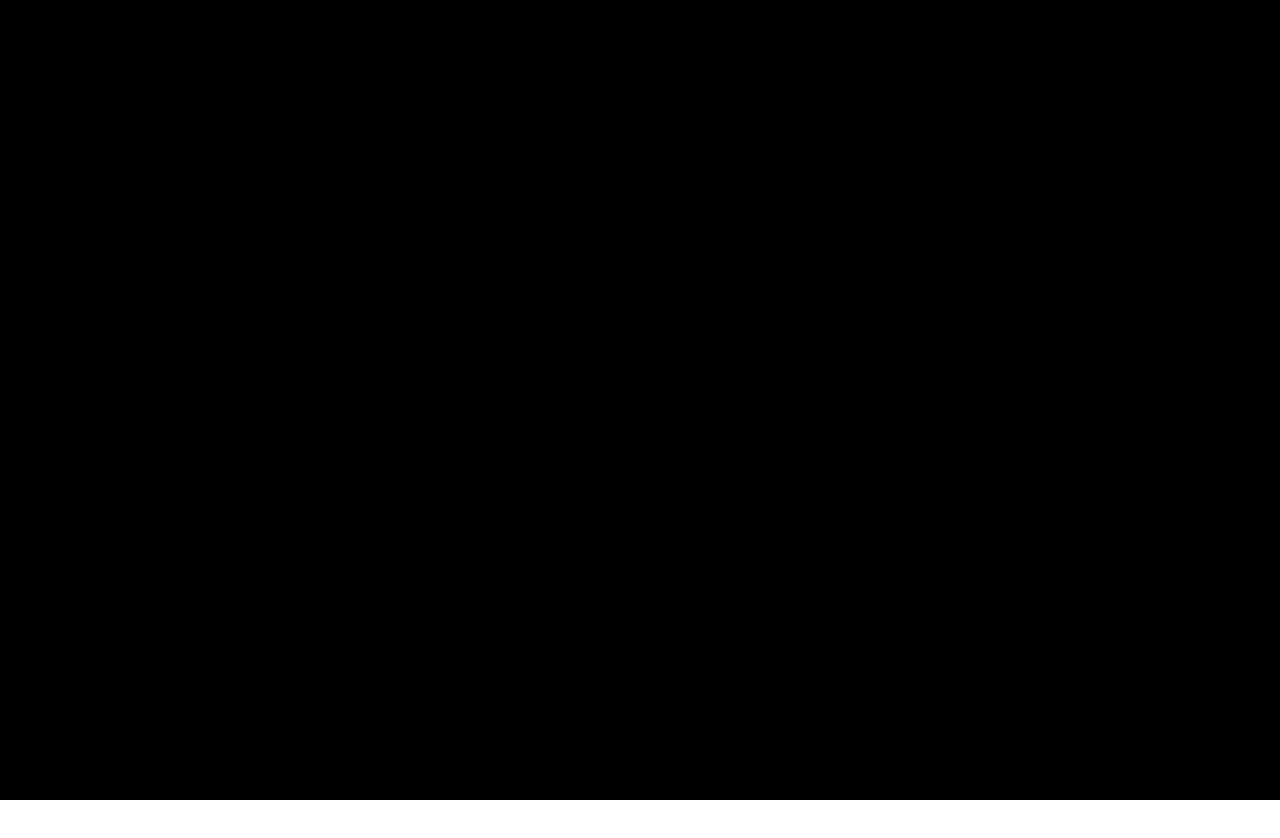
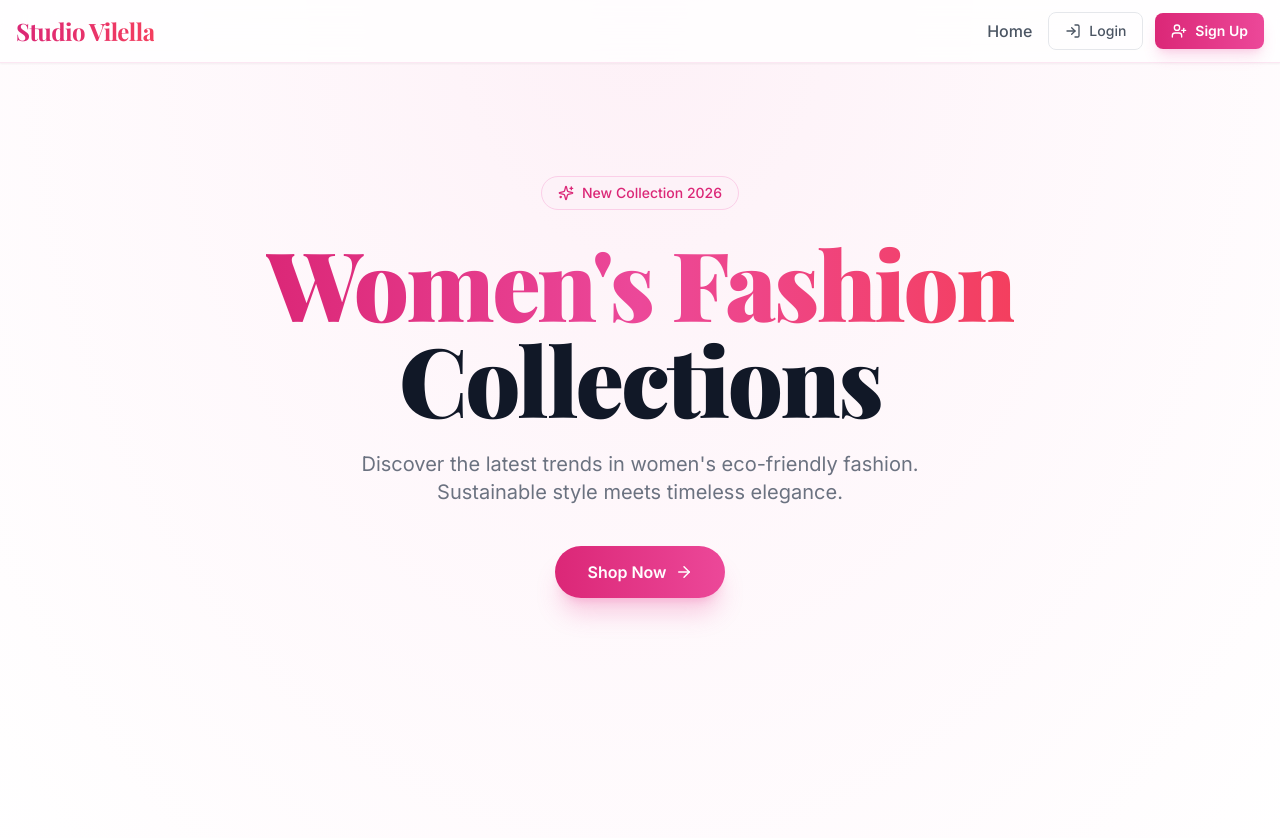
Before and after one commit to LamiTechy/studio-villela, a React (Vite) app in the folder frontend/: page / in a window 1280 px wide. Shown: the top 838 px of the page. Before the commit the page ends 800 px from the top, so only its background shows below. Built offline with nearby package versions, Linux system fonts and the light colour scheme; no server answers.

Commit message:
Enable Navbar and HomePage on root route

```diff
--- a/frontend/src/App.jsx
+++ b/frontend/src/App.jsx
@@ -58,10 +58,10 @@
 				</div>
 			</div>
 
-			<div className='relative z-50'>
-				{/* <Navbar /> */}
+			<div className='relative z-50 pt-20'>
+				<Navbar />
 				<Routes>
-					<Route path='/' element={<div className='min-h-screen bg-black' />} />
+					<Route path='/' element={<HomePage />} />
 					<Route path='/product/:id' element={<ProductPage />} />
 					<Route path='/category/:category' element={<CategoryPage />} />
 					<Route path='/signup' element={!user ? <SignUpPage /> : <Navigate to='/' />} />
```
